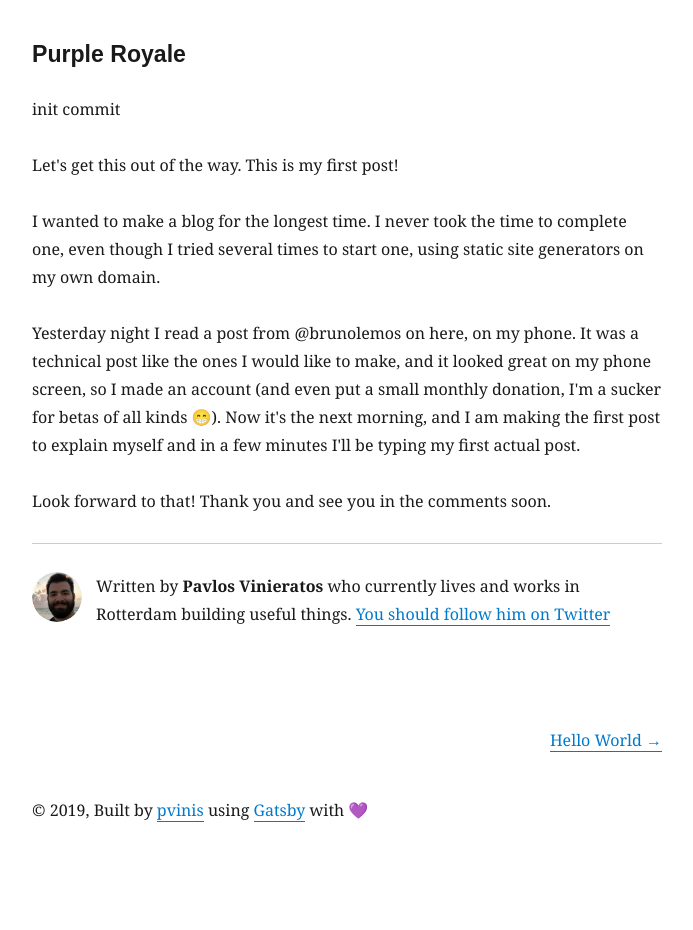
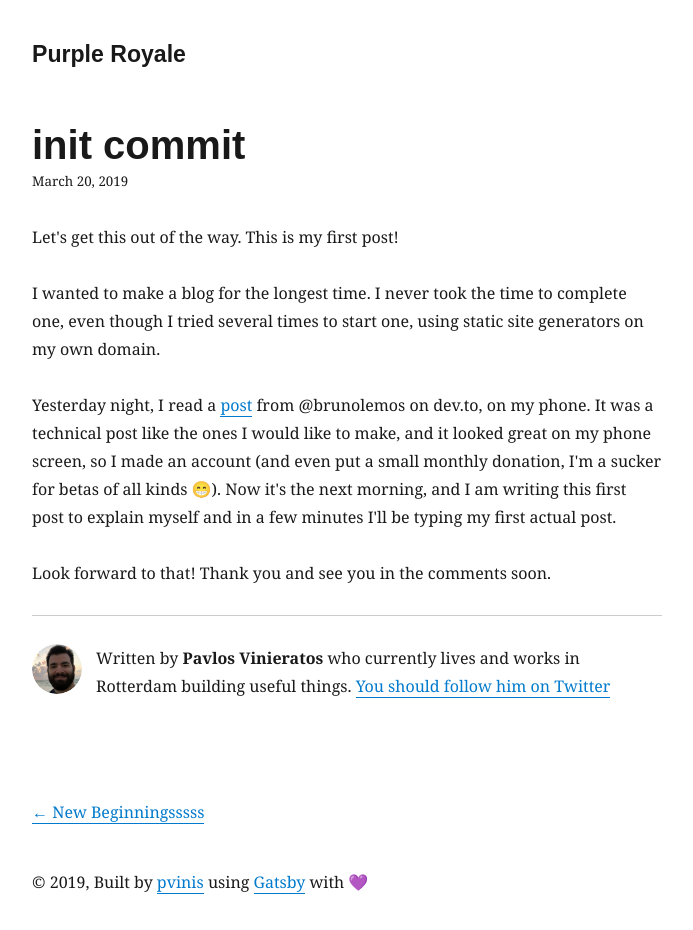
Before and after one commit to pvinis/blog, a Gatsby site: page /init-commit/ in a window 1280 px wide. Shown: the whole page, without its empty margins (293-986 px from the left). Before the commit the page ends 866 px from the top, so only its background shows below. Built offline with nearby package versions, Linux system fonts and the light colour scheme; Gatsby itself is replaced by a stand-in of ours; some packages are replaced by stand-ins of ours.

Commit message:
some fixes

```diff
--- a/content/blog/init-commit/index.md
+++ b/content/blog/init-commit/index.md
@@ -1,9 +1,12 @@
-init commit
+---
+title: init commit
+date: "2019-03-20T22:41:32.169Z"
+---
 
 Let's get this out of the way. This is my first post!
 
 I wanted to make a blog for the longest time. I never took the time to complete one, even though I tried several times to start one, using static site generators on my own domain.
 
-Yesterday night I read a post from @brunolemos on here, on my phone. It was a technical post like the ones I would like to make, and it looked great on my phone screen, so I made an account (and even put a small monthly donation, I'm a sucker for betas of all kinds 😁). Now it's the next morning, and I am making the first post to explain myself and in a few minutes I'll be typing my first actual post.
+Yesterday night, I read a [post](https://dev.to/brunolemos/tutorial-100-code-sharing-between-ios-android--web-using-react-native-web-andmonorepo-4pej) from @brunolemos on dev.to, on my phone. It was a technical post like the ones I would like to make, and it looked great on my phone screen, so I made an account (and even put a small monthly donation, I'm a sucker for betas of all kinds 😁). Now it's the next morning, and I am writing this first post to explain myself and in a few minutes I'll be typing my first actual post.
 
 Look forward to that! Thank you and see you in the comments soon.
```
